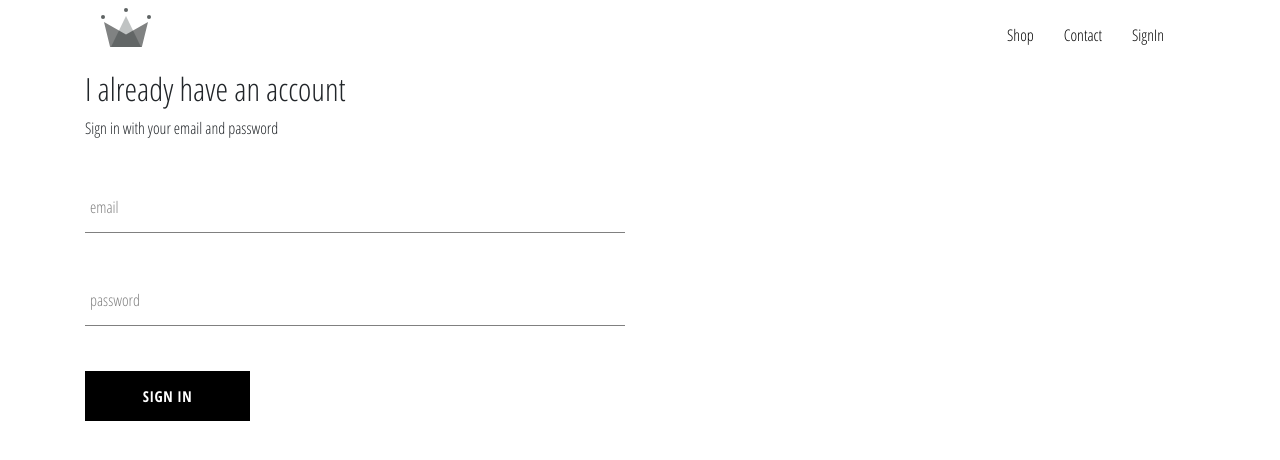
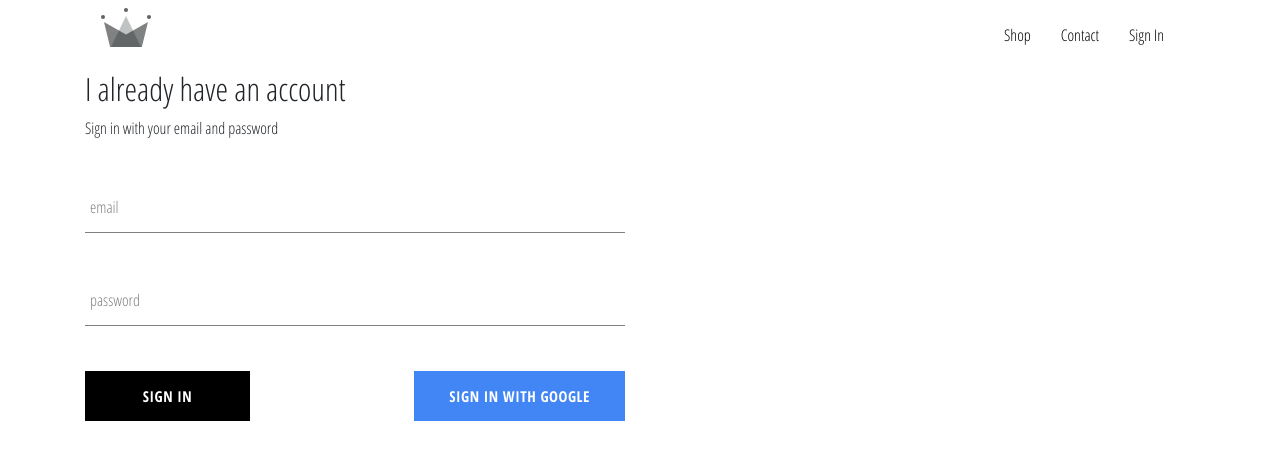
Before and after one commit to krittiyaclark/clothing-store, a React (Create React App) app: page /signin in a window 1280 px wide. Shown: the top 460 px of the page. Built offline with nearby package versions, Linux system fonts and the light colour scheme; no server answers.

Commit message:
integrated firebase into application, created sign in page with sign in component and sign in with google

```diff
--- a/package.json
+++ b/package.json
@@ -7,6 +7,7 @@
     "@testing-library/react": "^9.3.2",
     "@testing-library/user-event": "^7.1.2",
     "bootstrap": "^4.4.1",
+    "firebase": "^7.14.0",
     "node-sass": "^4.13.1",
     "react": "^16.13.1",
     "react-bootstrap": "^1.0.0",
--- a/src/App.js
+++ b/src/App.js
@@ -6,13 +6,35 @@
 import HomePage from './pages/homepage/homepage.component';
 import ShopPage from './pages/shop/shop.component';
 import Header from './components/header/header.component';
+import { auth } from './firebase/firebase.utils';
 
 import './App.css';
 
-function App() {
+class App extends React.Component {
+	constructor() {
+		super();
+
+		this.state = {
+			currentUser: null,
+		};
+	}
+
+	unsubscribeFromAuth = null;
+
+	componentDidMount() {
+		this.unsubscribeFromAuth = auth.onAuthStateChanged((user) => {
+			this.setState({ currentUser: user });
+		});
+	}
+
+	componentWillUnmount() {
+		this.unsubscribeFromAuth();
+	}
+
+	render() {
 		return (
 			<div>
-			<Header />
+				<Header currentUser={this.state.currentUser} />
 				<Switch>
 					<Route exact path='/' component={HomePage} />
 					<Route path='/shop' component={ShopPage} />
@@ -21,5 +43,6 @@
 			</div>
 		);
 	}
+}
 
 export default App;
--- a/src/components/custom-button/custom-button.component.jsx
+++ b/src/components/custom-button/custom-button.component.jsx
@@ -2,8 +2,10 @@
 
 import './custom-button.styles.scss';
 
-const CustomButton = ({ children, ...otherProps }) => (
-	<button className='custom-button' {...otherProps}>
+const CustomButton = ({ children, isGoogleSignIn, ...otherProps }) => (
+	<button
+		className={`${isGoogleSignIn ? 'google-sign-in' : ''} custom-button`}
+		{...otherProps}>
 		{children}
 	</button>
 );
--- a/src/components/custom-button/custom-button.styles.scss
+++ b/src/components/custom-button/custom-button.styles.scss
@@ -19,4 +19,14 @@
 		color: black;
 		border: 1px solid black;
 	}
+
+	&.google-sign-in {
+		background-color: #4285f4;
+		color: white;
+
+		&:hover {
+			background-color: #357ae8;
+			border: none;
+		}
+	}
 }
--- a/src/components/header/header.component.jsx
+++ b/src/components/header/header.component.jsx
@@ -3,9 +3,11 @@
 import { Link } from 'react-router-dom';
 import { Container, Navbar, Nav } from 'react-bootstrap';
 import { ReactComponent as Logo } from '../../assests/crown.svg';
+import { auth } from '../../firebase/firebase.utils';
+
 import './header.styles.scss';
 
-const Header = () => (
+const Header = ({ currentUser }) => (
 	<Container>
 		<Navbar sticky='top' expand='lg' className='header'>
 			<Link to='/' className='logo-container'>
@@ -22,9 +24,16 @@
 					<Link to='/contact' className='option'>
 						Contact
 					</Link>
-					<Link to='/signin' className='option'>
-						SignIn
-					</Link>
+					{currentUser ? (
+						<div className='option' onClick={() => auth.signOut()}>
+							{' '}
+							Sign Out
+						</div>
+					) : (
+						<Link to='/signin' className='option'>
+							Sign In
+						</Link>
+					)}
 				</Nav>
 			</Navbar.Collapse>
 		</Navbar>
--- a/src/components/header/header.styles.scss
+++ b/src/components/header/header.styles.scss
@@ -18,6 +18,7 @@
 
 		.option {
 			padding: 10px 15px;
+			cursor: pointer;
 		}
 	}
 }
--- a/src/components/sign-in/sign-in.component.jsx
+++ b/src/components/sign-in/sign-in.component.jsx
@@ -4,6 +4,9 @@
 import FormInput from '../form-input/form-input.component';
 import CustomButton from '../custom-button/custom-button.component';
 
+import { signInWithGoogle } from '../../firebase/firebase.utils';
+
+import './sign-in.styles.scss';
 class SignIn extends React.Component {
 	constructor(props) {
 		super(props);
@@ -50,9 +53,14 @@
 							label='password'
 							required
 						/>
-						<CustomButton type='submit' value='Submit Form'>
-							Sign in
-						</CustomButton>
+						<div className='buttons'>
+							<CustomButton type='submit' value='Submit Form'>
+								Sign in
+							</CustomButton>
+							<CustomButton onClick={signInWithGoogle} isGoogleSignIn>
+								Sign In With Google
+							</CustomButton>
+						</div>
 					</form>
 				</Col>
 			</Row>
--- a/src/components/sign-in/sign-in.styles.scss
+++ b/src/components/sign-in/sign-in.styles.scss
@@ -1,5 +1,8 @@
-// .sign-in {
-// 	width: 30vw;
-// 	display: flex;
-// 	flex-direction: column;
-// }
+.title {
+	margin: 10px 0;
+}
+
+.buttons {
+	display: flex;
+	justify-content: space-between;
+}
--- /dev/null
+++ b/src/firebase/firebase.utils.js
@@ -0,0 +1,25 @@
+import firebase from 'firebase/app';
+import 'firebase/firestore';
+import 'firebase/auth';
+
+const config = {
+	apiKey: 'AIzaSyAxgwx4K1a0PihFumbx166Pm8UdxnmPVPg',
+	authDomain: 'clothing-store-cae7f.firebaseapp.com',
+	databaseURL: 'https://clothing-store-cae7f.firebaseio.com',
+	projectId: 'clothing-store-cae7f',
+	storageBucket: 'clothing-store-cae7f.appspot.com',
+	messagingSenderId: '906669931017',
+	appId: '1:906669931017:web:db6f5fc278cc90673056d8',
+	measurementId: 'G-XT8DJ6G7DL',
+};
+
+firebase.initializeApp(config);
+
+export const auth = firebase.auth();
+export const firestore = firebase.firestore();
+
+const provider = new firebase.auth.GoogleAuthProvider();
+provider.setCustomParameters({ prompt: 'select_account' });
+export const signInWithGoogle = () => auth.signInWithPopup(provider);
+
+export default firebase;
```
Also changed, not shown: 1 other file (tests, documents, lock files or other folders). Lines whose indentation alone changed are shown as unchanged.
